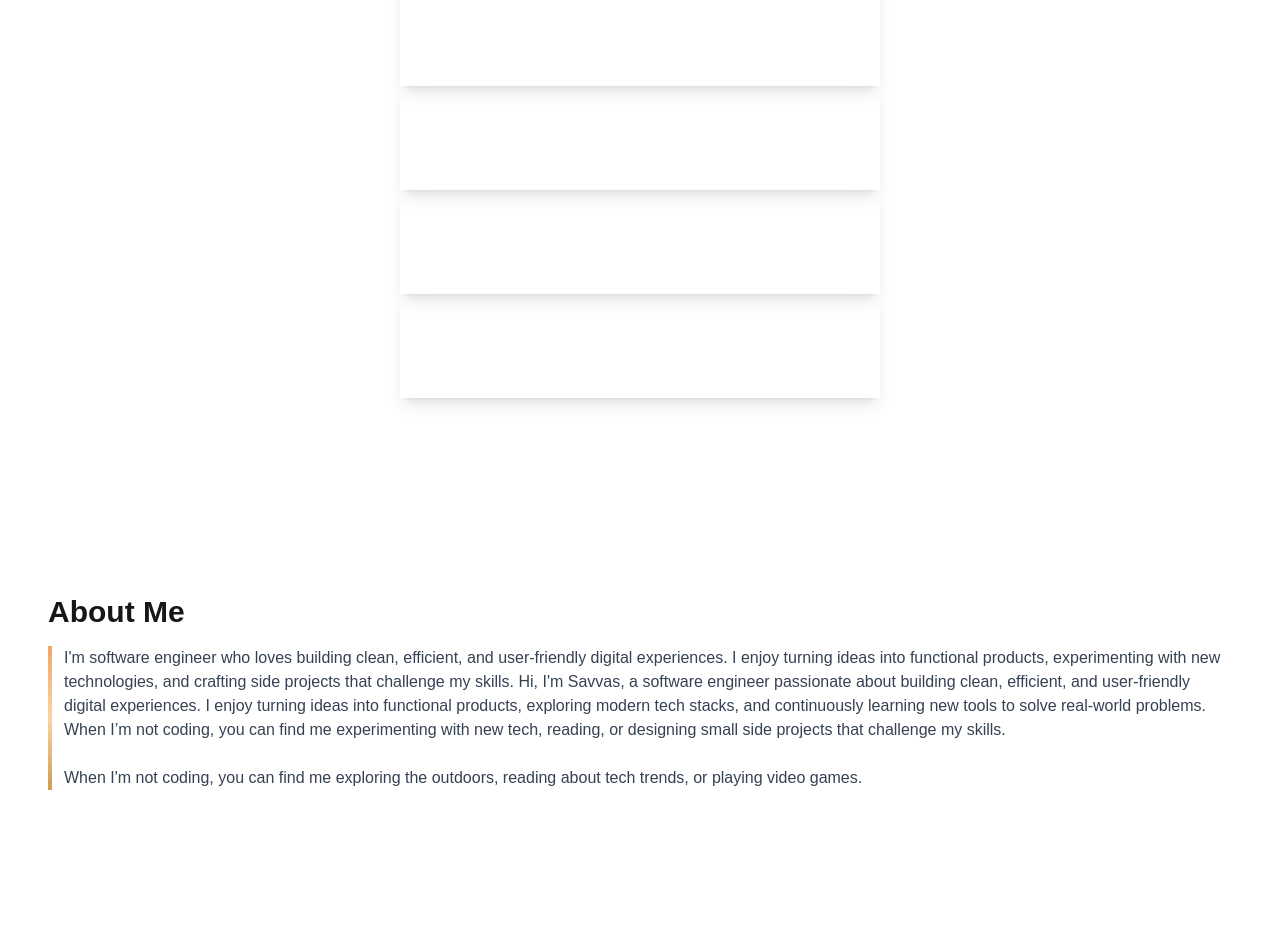
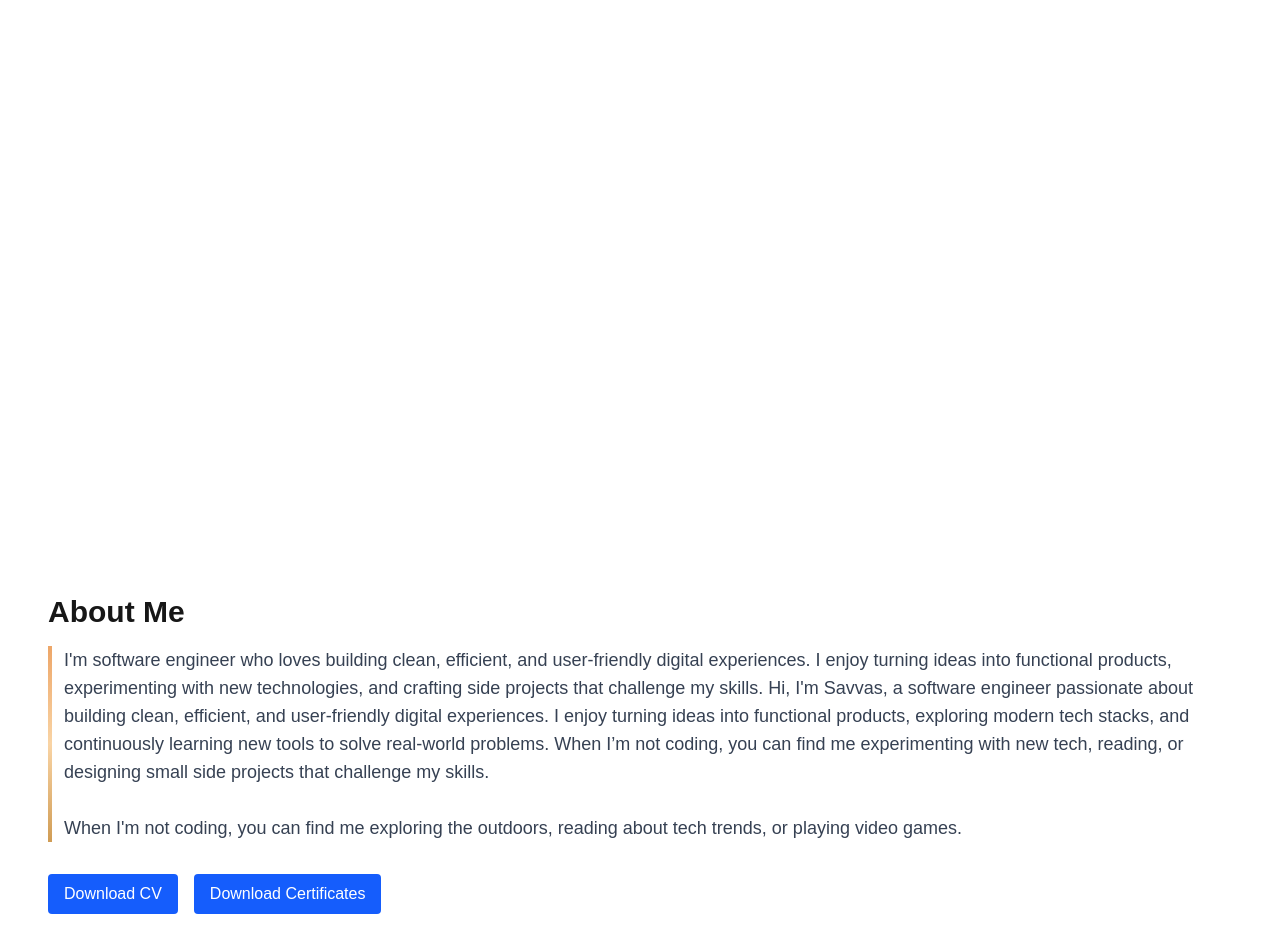
Before and after one commit to williamsteffens/portfolio, a Next.js app: page / in a window 1280 px wide. Shown: the part 286-1238 px from the top of the page. Built offline with nearby package versions, Linux system fonts and the light colour scheme.

Commit message:
ADD added content to "about" section and added and tested cv download

```diff
--- a/src/app/page.tsx
+++ b/src/app/page.tsx
@@ -76,11 +76,11 @@ export default function Home() {
 
 
     return (
-        <main className="flex flex-col items-center px-4 md:px-12 max-w-7xl mx-auto snap-y snap-mandatory">
+        <main className="flex flex-col items-center px-4 md:px-12 max-w-7xl mx-auto">
             {/* Intro Section */}
             <section className="h-screen flex flex-col justify-center items-center text-center">
                 <h1 className="text-4xl md:text-6xl font-bold">
-                    Hi, I&apos;m Will
+                    Hi, I&apos;m Will!
                 </h1>
                 <p className="mt-4 text-lg md:text-xl text-gray-600 dark:text-gray-400">
                     Software Developer building full-stack web apps.
@@ -89,12 +89,12 @@ export default function Home() {
                     View My Work
                 </a> */}
                 <div className="h-4" />
-                <div className="flex flex-col justify-center mt-8">
+                <div className="flex flex-col justify-center gap-1 mt-8">
                     {sections.map((section) => (
                         <a
                             key={section.id}
                             href={`#${section.id}`}
-                            className="p-4 text-7xl w-120 font-semibold text-white shadow-lg hover:bg-[var(--amber-medium)] transition-all duration-200"
+                            className="p-4 text-7xl w-120 font-semibold text-white hover:bg-[var(--amber-medium)] border-2 border-transparent hover:border-[var(--amber-white)] transition-all duration-200"
                         >
                             {section.label}
                         </a>
@@ -108,13 +108,29 @@ export default function Home() {
                 <h2 className="text-3xl font-bold mb-4">
                     About Me
                 </h2>
-                <p className="text-gray-700 dark:text-gray-300 gradient-border-left">
+                <p className="text-lg text-gray-700 dark:text-gray-300 gradient-border-left">
                     I'm software engineer who loves building clean, efficient, and user-friendly digital experiences. I enjoy turning ideas into functional products, experimenting with new technologies, and crafting side projects that challenge my skills.
 
                     Hi, I'm Savvas, a software engineer passionate about building clean, efficient, and user-friendly digital experiences. I enjoy turning ideas into functional products, exploring modern tech stacks, and continuously learning new tools to solve real-world problems. When I’m not coding, you can find me experimenting with new tech, reading, or designing small side projects that challenge my skills.
                     <br /><br />
                     When I'm not coding, you can find me exploring the outdoors, reading about tech trends, or playing video games.
                 </p>
+                <div className="mt-8 flex gap-4">
+                    <a
+                        href="/files/cv_william_steffens.pdf"
+                        download
+                        className="px-4 py-2 bg-blue-600 text-white rounded hover:bg-blue-700 transition"
+                    >
+                        Download CV
+                    </a>
+                    <a
+                        href="/files/your-certificates.pdf"
+                        download
+                        className="px-4 py-2 bg-blue-600 text-white rounded hover:bg-blue-700 transition"
+                    >
+                        Download Certificates
+                    </a>
+                </div>
             </section>
 
             {/* Projects */}
```
Also changed, not shown: 1 other file (tests, documents, lock files or other folders).
